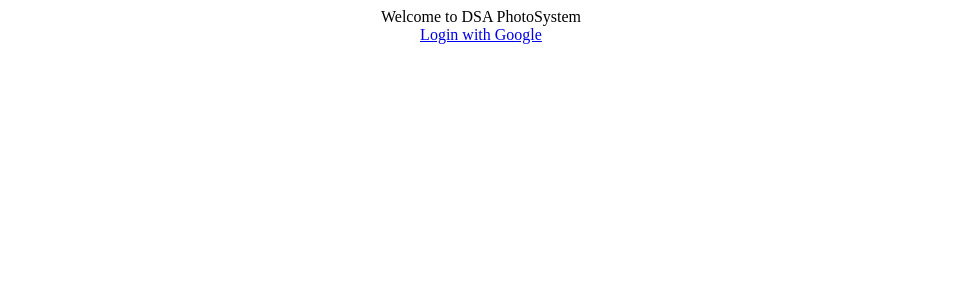
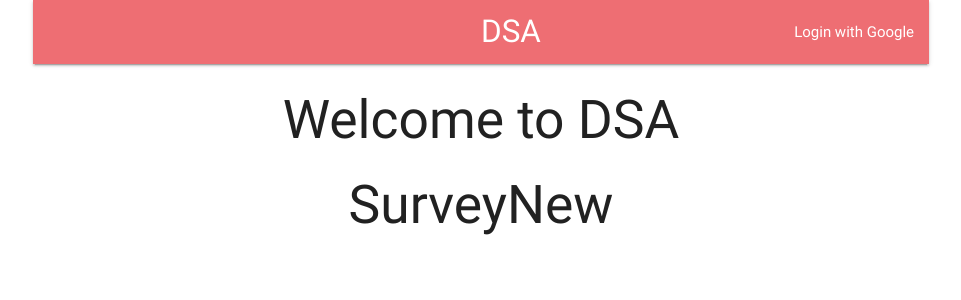
Before and after one commit to MaitreeShakya/emaily, a React (Create React App) app in the folder client/: page /surveys/new in a window 1280 px wide. Shown: the top 300 px of the page, without its empty margins (159-1120 px from the left). Built offline with nearby package versions, Linux system fonts and the light colour scheme; no server answers.

Commit message:
hooked up css and other packages for the app to work on prod env

```diff
--- /dev/null
+++ b/client/src/actions/index.js
@@ -0,0 +1,10 @@
+import axios from 'axios';
+import { FETCH_USER } from './types';
+
+export const fetchUser = () => {
+  return function (dispatch) {
+    axios
+      .get('/api/current_user')
+      .then(res => dispatch({ type: FETCH_USER, payload: res }));
+  };
+};
--- /dev/null
+++ b/client/src/actions/types.js
@@ -0,0 +1 @@
+export const FETCH_USER = 'fetch_user';
--- a/client/src/components/App.js
+++ b/client/src/components/App.js
@@ -1,14 +1,33 @@
-import React from 'react';
+import React, { Component } from 'react';
+import { BrowserRouter, Route } from 'react-router-dom';
+import { connect } from 'react-redux';
+import * as actions from '../actions';
 
-const app = () => {
-  return (
-    <div align = "center">
-      Welcome to DSA PhotoSystem
-    <div>
-        <a href="/auth/google"> Login with Google  </a>
+import Header from './Header';
+import Landing from './Landing';
+
+const Dashboard = () => <h2>Dashboard</h2>
+const SurveyNew = () => <h2>SurveyNew</h2>
+
+class app extends Component {
+  componentDidMount() {
+    this.props.fetchUser();
+  }
+  render() {
+    return (
+      <div align="center">
+        <BrowserRouter>
+          <div className="container">
+            <Header />
+            <p></p>
+            <Landing />
+            <Route exact path="/surveys" component={Dashboard} />
+            <Route path="/surveys/new" component={SurveyNew} />
+          </div>
+        </BrowserRouter>
       </div>
-    </div>
-  );
+    );
+  }
 };
 
-export default app;
+export default connect(null, actions)(app);
--- /dev/null
+++ b/client/src/components/Header.js
@@ -0,0 +1,20 @@
+import React, { Component } from 'react';
+
+class Header extends Component {
+  render() {
+    return (
+      <nav>
+        <div className="nav-wrapper">
+          <a className="left brand-logo">DSA</a>
+          <ul className="right">
+            <li>
+              <a href="/auth/google"> Login with Google  </a>
+            </li>
+          </ul>
+        </div>
+      </nav>
+    );
+  }
+}
+
+export default Header;
--- /dev/null
+++ b/client/src/components/Landing.js
@@ -0,0 +1,14 @@
+import React, { Component } from 'react';
+
+class Landing extends Component {
+  render() {
+    return (
+      <div>
+        <h2> Welcome to DSA </h2>
+
+      </div>
+    );
+  }
+}
+
+export default Landing;
--- a/client/src/index.js
+++ b/client/src/index.js
@@ -1,11 +1,16 @@
+//Redux stuff here
+import 'materialize-css/dist/css/materialize.min.css';
 import React from 'react';
 import ReactDOM from 'react-dom';
 import { Provider } from 'react-redux';
 import { createStore, applyMiddleware } from 'redux';
+import reduxThunk from 'redux-thunk';
 
 import App from './components/App';
+import reducers from './reducers';
 
-const store = createStore(() => [], {}, applyMiddleware());
+
+const store = createStore(reducers, {}, applyMiddleware(reduxThunk));
 
 ReactDOM.render(
   <Provider store={store}><App /></Provider>,
--- /dev/null
+++ b/client/src/reducers/authReducer.js
@@ -0,0 +1,7 @@
+export default function (state = {}, action) {
+  console.log(action);
+  switch (action.type) {
+    default:
+      return state;
+  }
+}
--- /dev/null
+++ b/client/src/reducers/index.js
@@ -0,0 +1,6 @@
+import { combineReducers } from 'redux';
+import authReducer from './authReducer';
+
+export default combineReducers({
+  auth: authReducer
+});
```
Also changed, not shown: client/package.json (+7 -1 lines), 1 other file (tests, documents, lock files or other folders).
